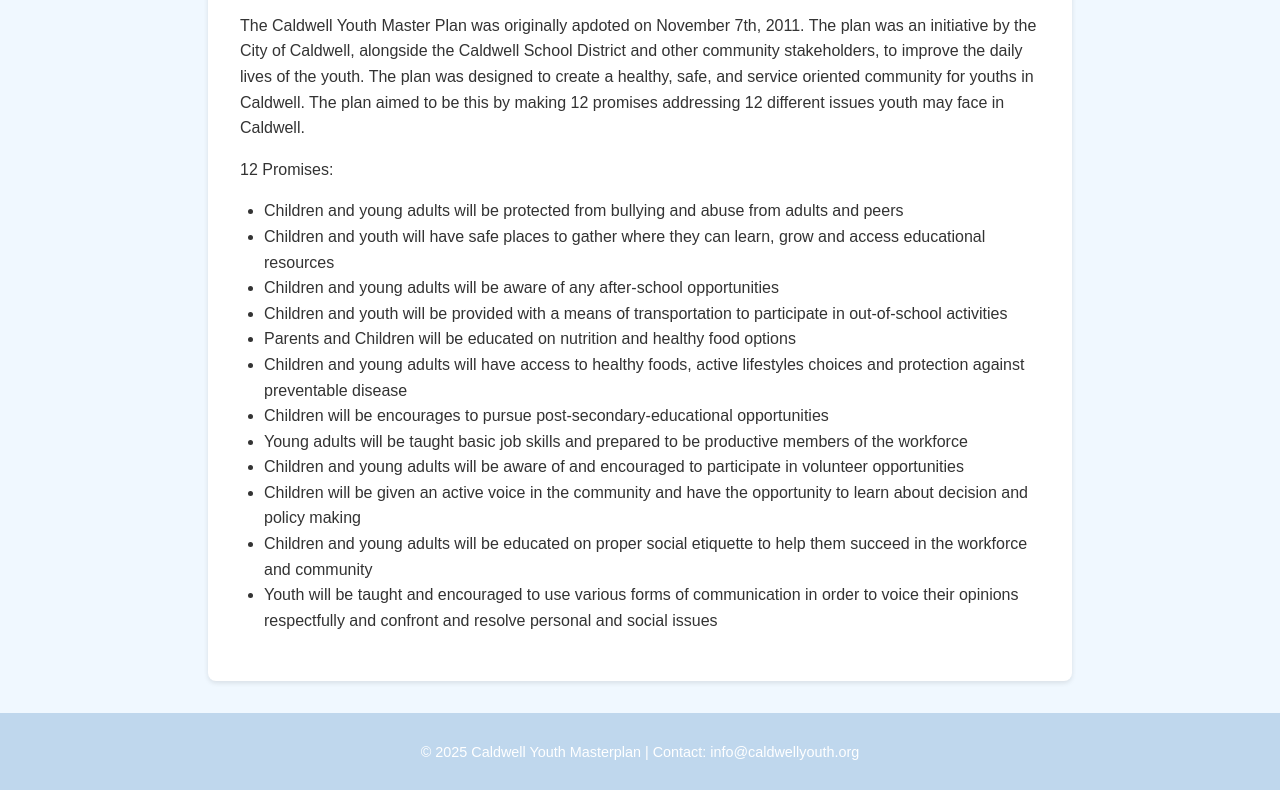
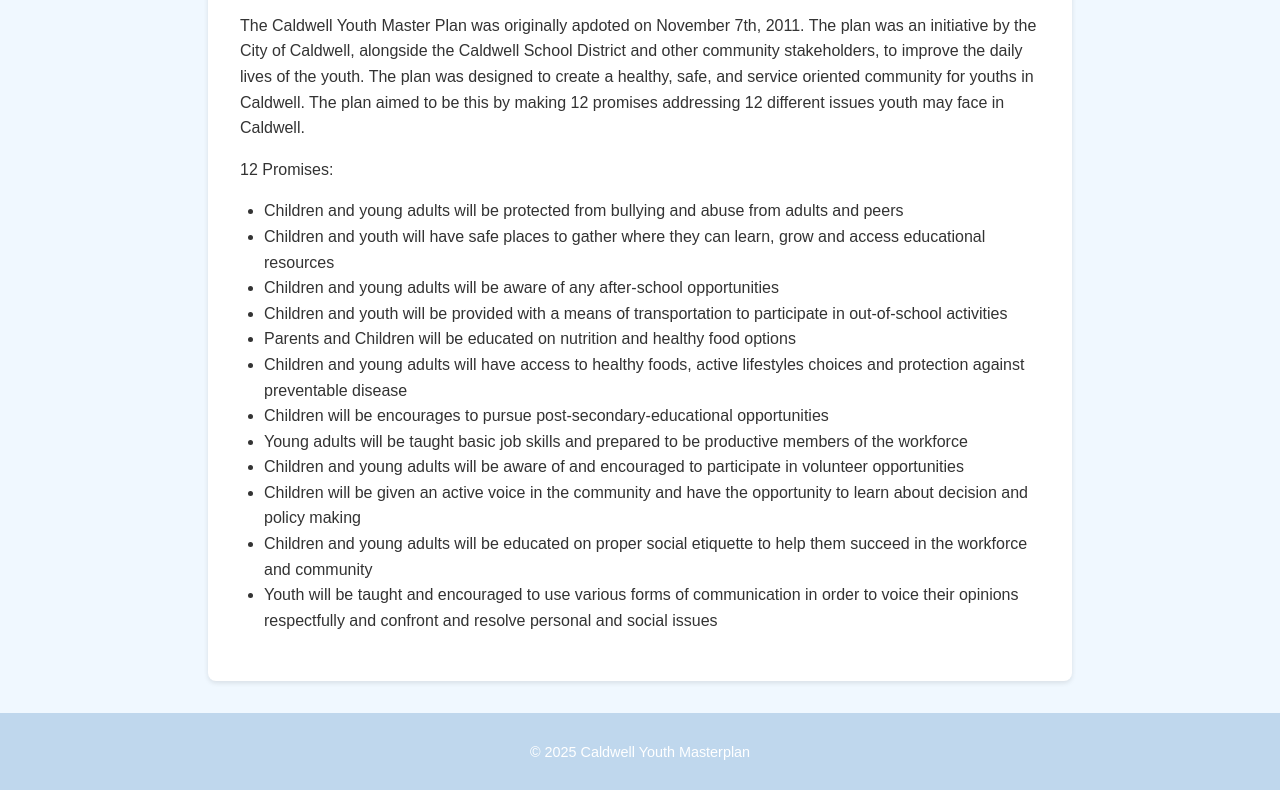
Before and after one commit to tadeosan/caldwellyouthmasterplan, a plain HTML site: page background.html in a window 1280 px wide. Shown: the part 323-1113 px from the top of the page. Drawn offline with Linux system fonts and the light colour scheme.

Commit message:
updated footer

```diff
--- a/background.html
+++ b/background.html
@@ -89,7 +89,7 @@
   </main>
 
   <footer>
-    <p>© 2025 Caldwell Youth Masterplan | Contact: info@caldwellyouth.org</p>
+    <p>© 2025 Caldwell Youth Masterplan</p>
   </footer>
 </body>
 </html>
```
Also changed, not shown: findings.html (+1 -1 lines), index.html (+1 -1 lines), mentoring.html (+1 -1 lines), resources.html (+1 -1 lines).
